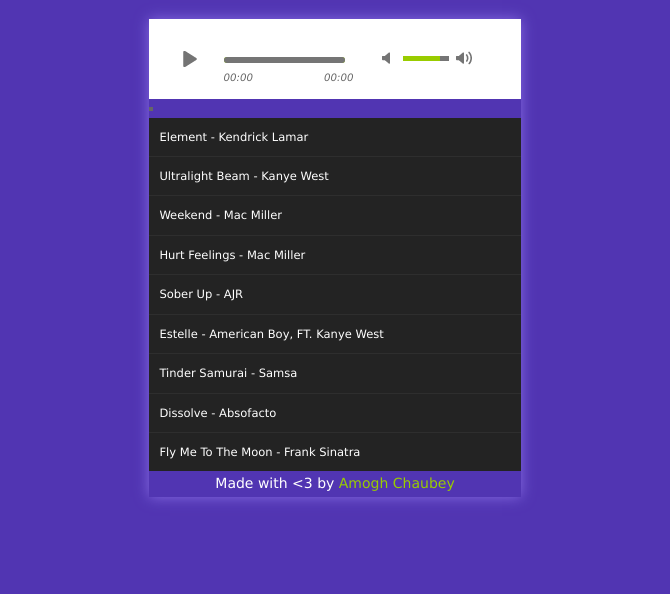
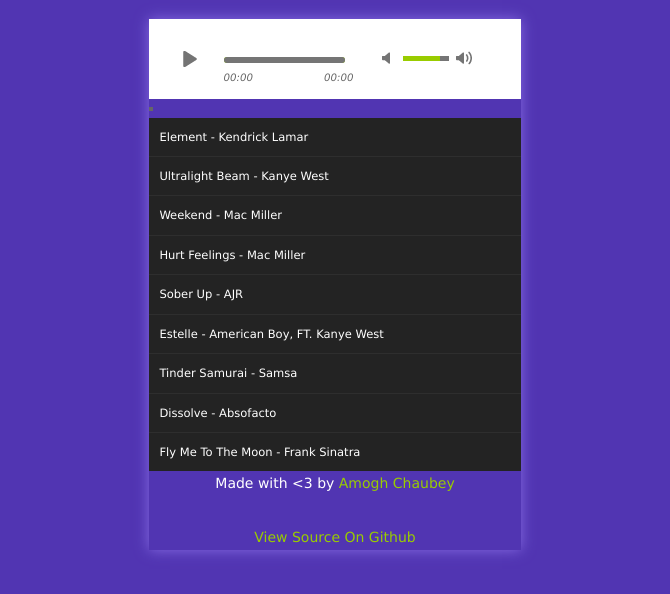
Before and after one commit to qmogh/band, a plain HTML site: page index.html in a window 1280 px wide. Shown: the part 146-740 px from the top of the page, without its empty margins (305-975 px from the left). Drawn offline with nearby package versions, Linux system fonts and the light colour scheme; a web font is replaced by a local one.

Commit message:
open sourced for college apps

```diff
--- a/index.html
+++ b/index.html
@@ -61,6 +61,9 @@
 	<div class="footer">
 		<div class="copy-right">
 			<p> Made with <3 by <a href="https://amogh.sh"</a>Amogh Chaubey</a></p>
+				<p>
+					<a href="https://github.com/qmogh/band/">View Source On Github</a>
+					</p>
 		</div>
 	</div>
 </div>
@@ -125,6 +128,8 @@
 		keyEnabled: true
 	});
 });
+
+
 //]]>
 </script>
 <!-- //script for play-list -->
```
